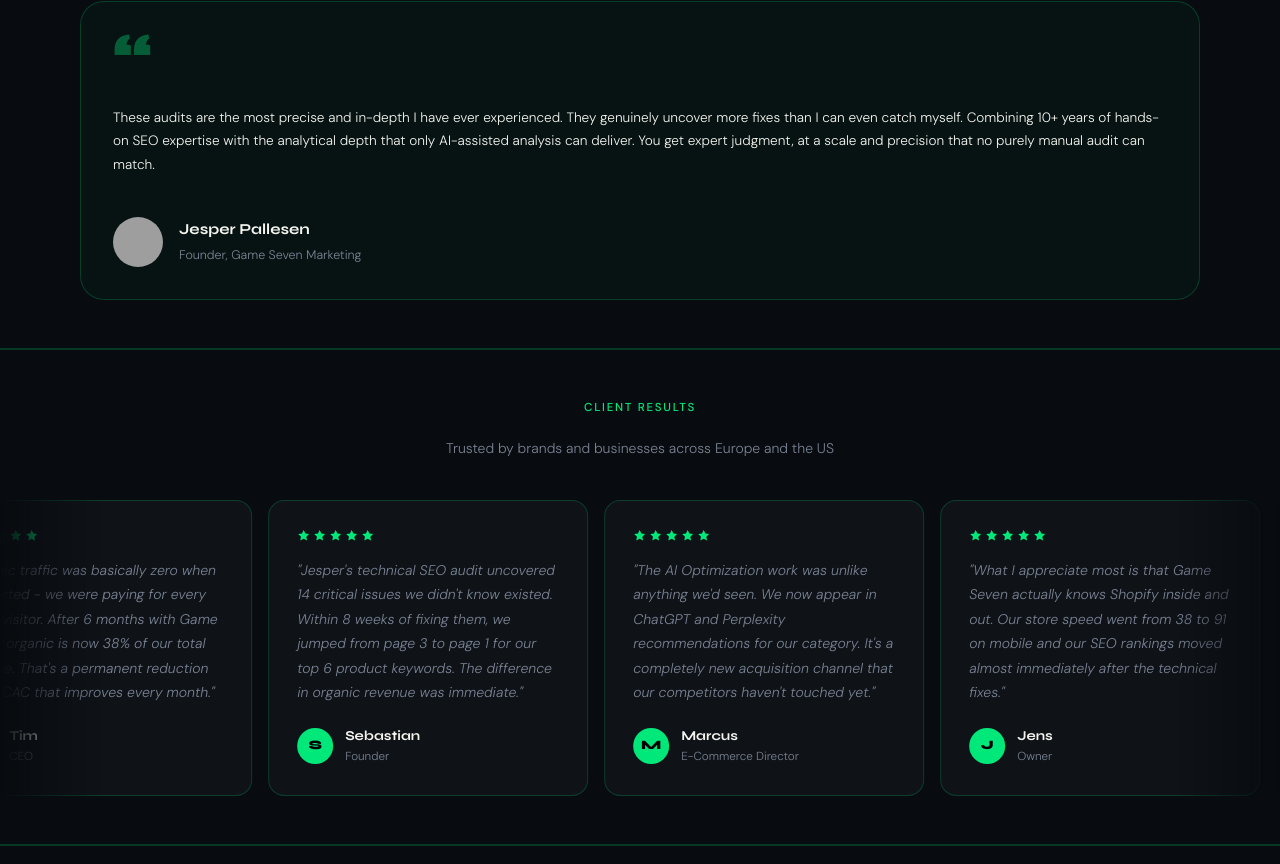
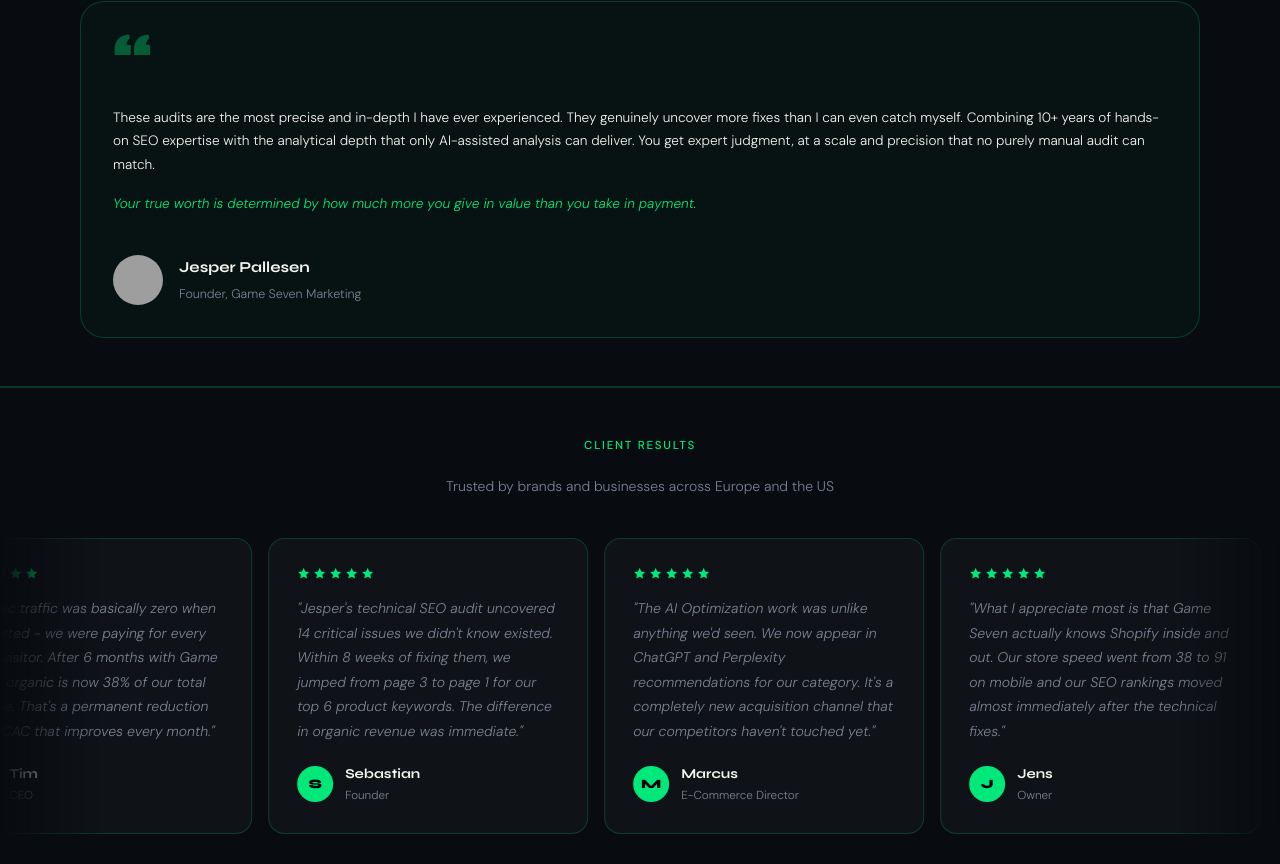
Before and after one commit to pallesen20/game-seven-marketing, an Astro site: page /audits/full-site in a window 1280 px wide. Shown: the part 1116-1980 px from the top of the page. Built offline with nearby package versions, Linux system fonts and the light colour scheme; Astro itself is replaced by a stand-in of ours; grey boxes are pictures that could not be loaded.

Commit message:
schema markup

```diff
--- a/public/base.css
+++ b/public/base.css
@@ -720,7 +720,14 @@ input[type="range"]::-moz-range-thumb { width: 22px; height: 22px; border-radius
     .creator-quote-card { background: rgba(0,232,122,0.04); border: 1px solid rgba(0,232,122,0.2); border-radius: 24px; padding: 2rem; display: flex; flex-direction: column; }
     .creator-quote-label { font-size: 0.7rem; font-weight: 600; letter-spacing: 0.12em; text-transform: uppercase; color: var(--brand); margin-bottom: 2rem; }
     .creator-quote-mark { font-family: 'Syne', sans-serif; font-size: 4rem; font-weight: 800; color: var(--brand); opacity: 0.35; line-height: 0.8; margin-bottom: 1.25rem; }
-    .creator-quote-text { font-size: 0.85rem; line-height: 1.75; color: var(--text); margin-bottom: 2.5rem; flex-grow: 1; }
+    .creator-quote-text { font-size: 0.85rem; line-height: 1.75; color: var(--text); flex-grow: 1; }
+    .creator-quote-mini-mark { font-family: 'Syne', sans-serif; font-size: 2.5rem; font-weight: 800; color: var(--brand); opacity: 0.4; line-height: 0.8; }
+    .creator-fave-quote {
+    margin-bottom: 2.5rem;
+    font-size: 0.85rem;
+    font-style: italic;
+    color: var(--brand);
+}
 @media (max-width: 960px) {
   .about-inner { grid-template-columns: 1fr; gap: 3rem; }
   .services-header { grid-template-columns: 1fr; gap: 1.25rem; }
--- a/src/pages/audits/[slug].astro
+++ b/src/pages/audits/[slug].astro
@@ -213,6 +213,7 @@ const faqSchema = {
       <div class="creator-quote-card" style="margin-top:1.5rem;">
           <div class="creator-quote-mark">&ldquo;</div>
           <p class="creator-quote-text">These audits are the most precise and in-depth I have ever experienced. They genuinely uncover more fixes than I can even catch myself. Combining 10+ years of hands-on SEO expertise with the analytical depth that only AI-assisted analysis can deliver. You get expert judgment, at a scale and precision that no purely manual audit can match.</p>
+          <p class="creator-fave-quote">Your true worth is determined by how much more you give in value than you take in payment.</p>
           <div class="founder-block">
             <img class="founder-image" src="https://calculations.tools/jesper.webp" alt="Jesper Pallesen" />
             <div>
--- a/src/pages/audits/index.astro
+++ b/src/pages/audits/index.astro
@@ -175,7 +175,6 @@ const faqSchema = {
     #trust { border-top: 1px solid var(--border); border-bottom: 1px solid var(--border); }
     .trust-grid { display: grid; grid-template-columns: 1fr 1fr; gap: 1.5rem; align-items: start; }
     .creator-quote-mini { background: rgba(0,232,122,0.04); border: 1px solid rgba(0,232,122,0.2); border-radius: 20px; padding: 2rem; width: 300px; flex-shrink: 0; display: flex; flex-direction: column; gap: 1.25rem; }
-    .creator-quote-mini-mark { font-family: 'Syne', sans-serif; font-size: 2.5rem; font-weight: 800; color: var(--brand); opacity: 0.4; line-height: 0.8; }
     .creator-quote-mini-text { font-size: 0.9rem; line-height: 1.7; color: var(--text); }
 
     @media (max-width: 960px) {
```
Also changed, not shown: src/pages/index.astro (+4 -8 lines).
